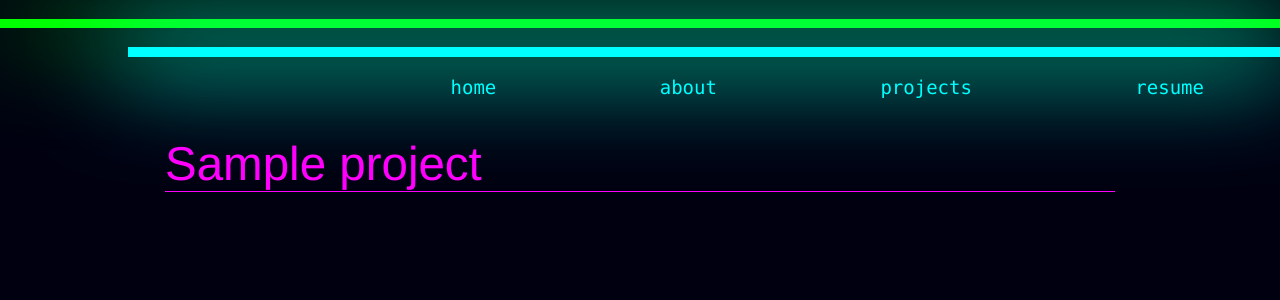
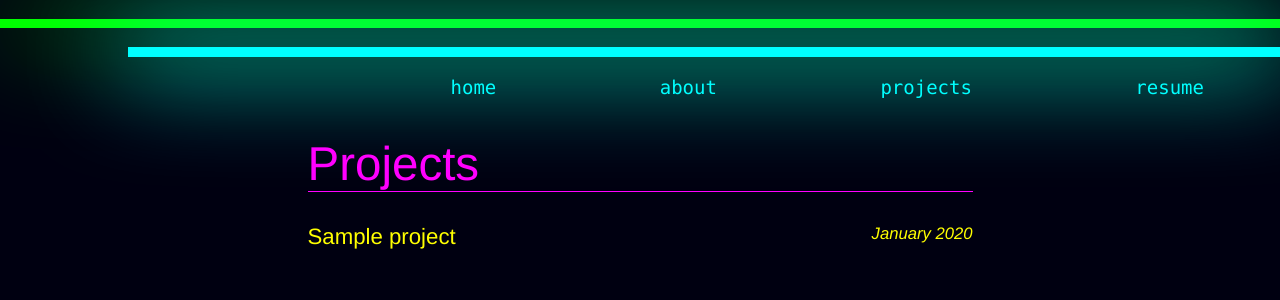
Before and after one commit to pjreddie/pjreddie.com, a Django app: page /projects/ in a window 1280 px wide. Shown: the part 140-440 px from the top of the page. Run offline with Django 3.2, Linux system fonts and the light colour scheme; tables that the repository leaves empty hold one stand-in row (values such as "Sample post").

Commit message:
Added projects section, dates to projects

```diff
--- a/pjreddie/core/models.py
+++ b/pjreddie/core/models.py
@@ -4,31 +4,48 @@ from django.db import models
 from django.conf import settings
 
 def markdown_to_html( markdownText, images ):
-    image_ref = ""
+	image_ref = ""
 
-    for image in images:
-        image_url = image.image.url
-        image_ref = "%s\n[%s]: %s" % ( image_ref, image, image_url )
+	for image in images:
+		image_url = image.image.url
+		image_ref = "%s\n[%s]: %s" % ( image_ref, image, image_url )
 
-    md = "%s\n%s" % ( markdownText, image_ref )
-    html = markdown.markdown( md )
+	md = "%s\n%s" % ( markdownText, image_ref )
+	html = markdown.markdown( md )
 
-    return html
+	return html
 
 class Image( models.Model ):
-    name = models.CharField( max_length=100 )
-    image = models.ImageField( upload_to="image" )
+	name = models.CharField( max_length=100 )
+	image = models.ImageField( upload_to="image" )
 
-    def __unicode__( self ):
-        return self.name
+	def __unicode__( self ):
+		return self.name
 
 class Project( models.Model ):
-    title = models.CharField( max_length=100 )
-    body = models.TextField()
-    images = models.ManyToManyField( Image, blank=True )
+	title = models.CharField( max_length=100 )
+	body = models.TextField()
+	images = models.ManyToManyField( Image, blank=True )
+	start = models.DateField(blank=True, null=True)
+	end = models.DateField(blank=True, null=True)
 
-    def html( self ):
-        return markdown_to_html( self.body, self.images.all() )
+	def formatted_date(self):
+		start = self.start
+		end = self.end
+		if not start: return ''
+		if start and not end:
+			return start.strftime('%B %Y')
+		elif start.year == end.year:
+			if start.month == end.month:
+				return start.strftime('%B %Y')
+			else:
+				return start.strftime('%B - ') + end.strftime('%B %Y')
+		else:
+			return start.strftime('%B %Y - ') + end.strftime('%B %Y')
 
-    def __unicode__( self ):
+
+	def html(self):
+		return markdown_to_html( self.body, self.images.all() )
+
+	def __unicode__( self ):
 		return self.title
--- a/pjreddie/core/static/css/base.css
+++ b/pjreddie/core/static/css/base.css
@@ -21,6 +21,12 @@ body{
 	color:#0ff;
 }
 
+hr{
+	width: 80%;
+	background-color:#0ff;
+	border:none;
+	height: 1px;
+}
 
 html{
 	background-color:#001;
@@ -32,7 +38,7 @@ html{
 
 .main{
 	margin:2em auto;
-	width:50em;
+	width:35em;
 }
 
 .main img{
--- /dev/null
+++ b/pjreddie/core/static/css/projects.css
@@ -0,0 +1,5 @@
+.date{
+	float:right;
+	font-style:italic;
+	font-size:.75em;
+}
--- a/pjreddie/core/views.py
+++ b/pjreddie/core/views.py
@@ -12,5 +12,5 @@ def project(request, id):
 
 
 def projects(request):
-	p = Project.objects.all()
+	p = Project.objects.all().order_by('-start')
 	return render(request, 'projects.html', {'projects':p})
--- a/pjreddie/templates/base.html
+++ b/pjreddie/templates/base.html
@@ -4,6 +4,8 @@
 		<title>{% block title %}Joseph Redmon{% endblock %}</title>
 		<link rel='stylesheet' media='screen' href='{{ STATIC_URL }}css/base.css' />
 		<link rel='icon' type='image/png' href='{{ STATIC_URL }}icon.png' />
+		{% block head %}
+		{% endblock %}
 	</head>
 
 	<body>
--- a/pjreddie/templates/projects.html
+++ b/pjreddie/templates/projects.html
@@ -1,9 +1,14 @@
 {% extends 'base.html' %}
+	{% block head %}
+		<link rel='stylesheet' media='screen' href='{{ STATIC_URL }}css/projects.css' />
+	{% endblock %}
 	{% block title %}Projects{% endblock %}
 	{% block body %}
 		<div class=main>
+			<h1>Projects</h1>
 			{% for project in projects %}
-		<h1><a href="{% url project project.id %}">{{ project.title }}</a></h1>
+			<h3><a href="{% url project project.id %}">{{ project.title }}<span class=date>{{ project.formatted_date }}</span></a></h3>
+			<div class=break></div>
 			{% endfor %}
 		</div>
 {% endblock %}
```
Also changed, not shown: pjreddie/core/migrations/0004_auto__add_field_project_start__add_field_project_end.py (added), pjreddie/media/image/fractal.jpg (added), pjreddie/media/image/progress.png (added), pjreddie/media/image/progress_1.png (added), pjreddie/media/image/progress_final.jpg (added), pjreddie/media/image/shapes.jpg (added). Lines whose indentation alone changed are shown as unchanged.
